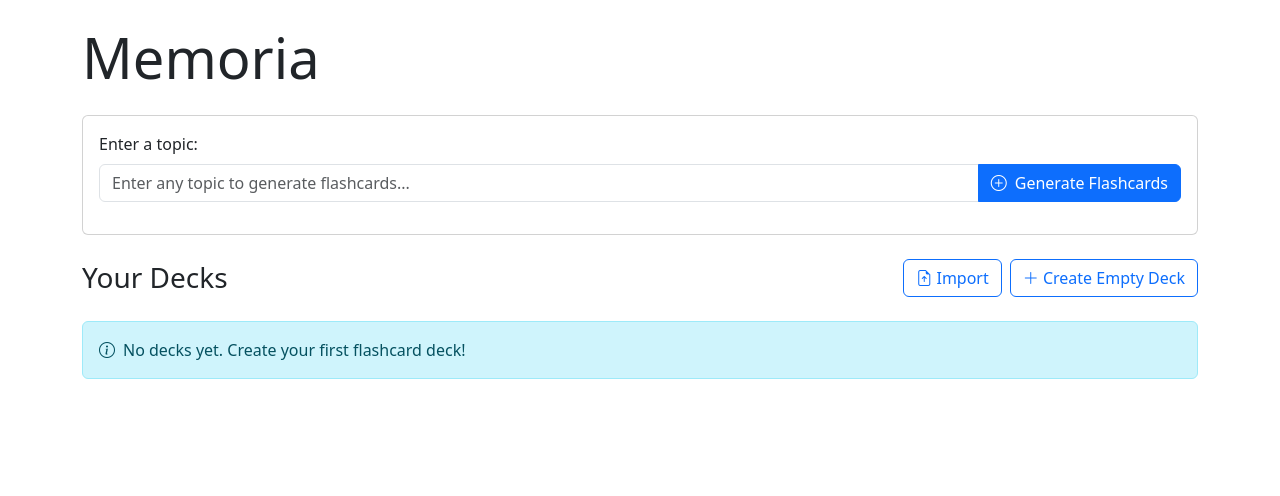
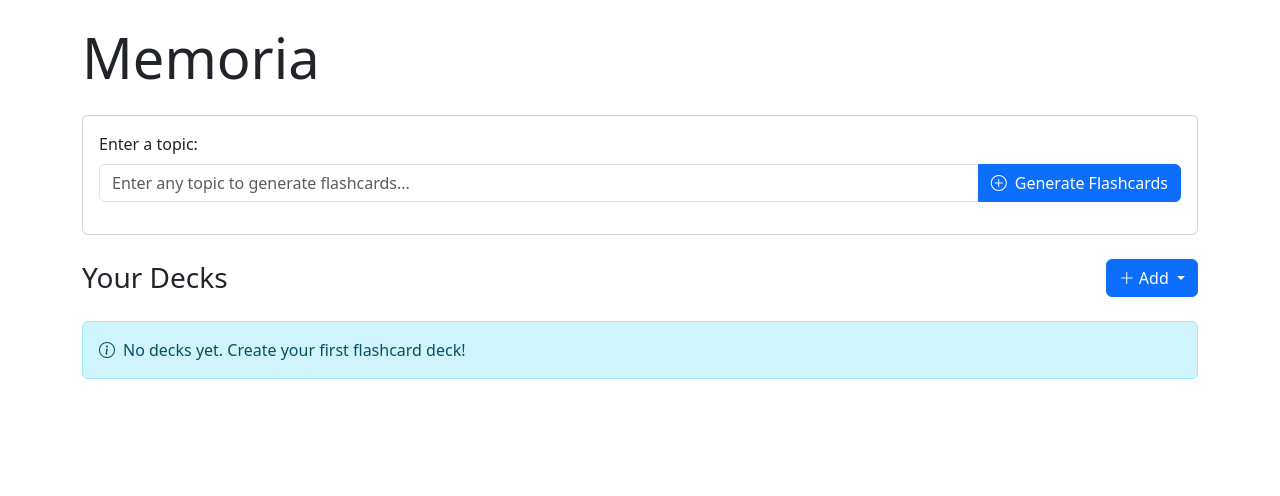
Before and after one commit to MACantara/Memoria, a Flask app: page / in a window 1280 px wide. Shown: the top 496 px of the page. Run offline with Flask 3, Linux system fonts and the light colour scheme; data that the repository does not hold is empty; some libraries are stand-ins or nearby versions.

Commit message:
Consolidate deck action buttons component with streamlined dropdown menus

```diff
--- a/templates/components/deck_action_buttons.html
+++ b/templates/components/deck_action_buttons.html
@@ -1,5 +1,6 @@
-{# Deck action buttons component with configurable options #}
 {#
+   Consolidated deck action buttons component with streamlined dropdown menus
+
    Usage:
    {% with
      deck=deck,                      <!-- Required for deck-specific actions -->
@@ -16,13 +17,13 @@
 #}
 
 <div class="d-flex flex-wrap gap-2">
-    {# Study Now dropdown - only shown when show_study=true and deck is provided #}
+    <!-- Study Button - with dropdown when applicable -->
     {% if show_study and deck %}
     <div class="dropdown">
-        <button class="btn btn-success dropdown-toggle" type="button" id="studyDropdownMenu" data-bs-toggle="dropdown" aria-expanded="false">
-            <i class="bi bi-book"></i> Study Now
+        <button class="btn btn-success dropdown-toggle" type="button" data-bs-toggle="dropdown" aria-expanded="false">
+            <i class="bi bi-book"></i> Study
         </button>
-        <ul class="dropdown-menu dropdown-menu-end" aria-labelledby="studyDropdownMenu">
+        <ul class="dropdown-menu dropdown-menu-end">
             <li>
                 <a class="dropdown-item due-today-item {% if due_count == 0 %}disabled{% endif %} {% if deck.count_all_flashcards() == 0 %}no-cards{% endif %}"
                    href="{{ url_for('deck.study_deck', deck_id=deck.flashcard_deck_id, due_only='true') }}"
@@ -43,38 +44,58 @@
     </div>
     {% endif %}
 
-    {# Import Content Button - visible when show_import=true #}
-    {% if show_import %}
-    <button type="button" class="btn btn-outline-primary" onclick="showImportModal()">
-        <i class="bi bi-file-earmark-arrow-up"></i> Import
-    </button>
-    {% endif %}
+    <!-- Consolidated Add Dropdown Menu -->
+    <div class="dropdown">
+        <button class="btn btn-primary dropdown-toggle" type="button" data-bs-toggle="dropdown" aria-expanded="false">
+            <i class="bi bi-plus-lg"></i> Add
+        </button>
+        <ul class="dropdown-menu dropdown-menu-end">
+            <!-- Create Empty Deck Option -->
+            {% if show_create_deck %}
+            <li>
+                <a class="dropdown-item" href="#" id="createEmptyDeckBtn">
+                    <i class="bi bi-folder me-2"></i> New Deck
+                </a>
+            </li>
+            {% endif %}
 
-    {# View Stats Button - visible when show_stats=true and deck is provided #}
+            <!-- Create Sub-deck Option -->
+            {% if show_create_subdeck %}
+            <li>
+                <a class="dropdown-item" href="#" id="createDeckBtn">
+                    <i class="bi bi-folder-symlink me-2"></i> New Sub-deck
+                </a>
+            </li>
+            {% endif %}
+
+            <!-- Add Cards Option - only when we have a deck -->
+            {% if show_add_cards and deck %}
+            <li>
+                <a class="dropdown-item add-cards-btn" href="#" data-deck-id="{{ deck.flashcard_deck_id }}">
+                    <i class="bi bi-card-text me-2"></i> Add Cards
+                </a>
+            </li>
+            {% endif %}
+
+            <!-- Add Separator When Import is Available -->
+            {% if show_import %}
+                {% if show_create_deck or show_create_subdeck or (show_add_cards and deck) %}
+                <li><hr class="dropdown-divider"></li>
+                {% endif %}
+
+                <li>
+                    <a class="dropdown-item" href="#" onclick="showImportModal(); return false;">
+                        <i class="bi bi-file-earmark-arrow-up me-2"></i> Import Content
+                    </a>
+                </li>
+            {% endif %}
+        </ul>
+    </div>
+
+    <!-- Stats button - standalone since it's important for analysis -->
     {% if show_stats and deck %}
     <a href="{{ url_for('stats.view_deck_stats', deck_id=deck.flashcard_deck_id) }}" class="btn btn-outline-success">
-        <i class="bi bi-graph-up"></i> View Stats
+        <i class="bi bi-graph-up"></i> Stats
     </a>
     {% endif %}
-
-    {# Create Empty Deck Button - visible when show_create_deck=true #}
-    {% if show_create_deck %}
-    <button id="createEmptyDeckBtn" class="btn btn-outline-primary">
-        <i class="bi bi-plus-lg"></i> Create Empty Deck
-    </button>
-    {% endif %}
-
-    {# Create Sub-deck Button - visible when show_create_subdeck=true #}
-    {% if show_create_subdeck %}
-    <button id="createDeckBtn" class="btn btn-primary">
-        <i class="bi bi-plus-lg"></i> Create New Sub-deck
-    </button>
-    {% endif %}
-
-    {# Add Cards Button - visible when show_add_cards=true and deck is provided #}
-    {% if show_add_cards and deck %}
-    <button class="btn btn-outline-primary add-cards-btn" data-deck-id="{{ deck.flashcard_deck_id }}">
-        <i class="bi bi-plus-lg"></i> Add Cards
-    </button>
-    {% endif %}
 </div>
```
